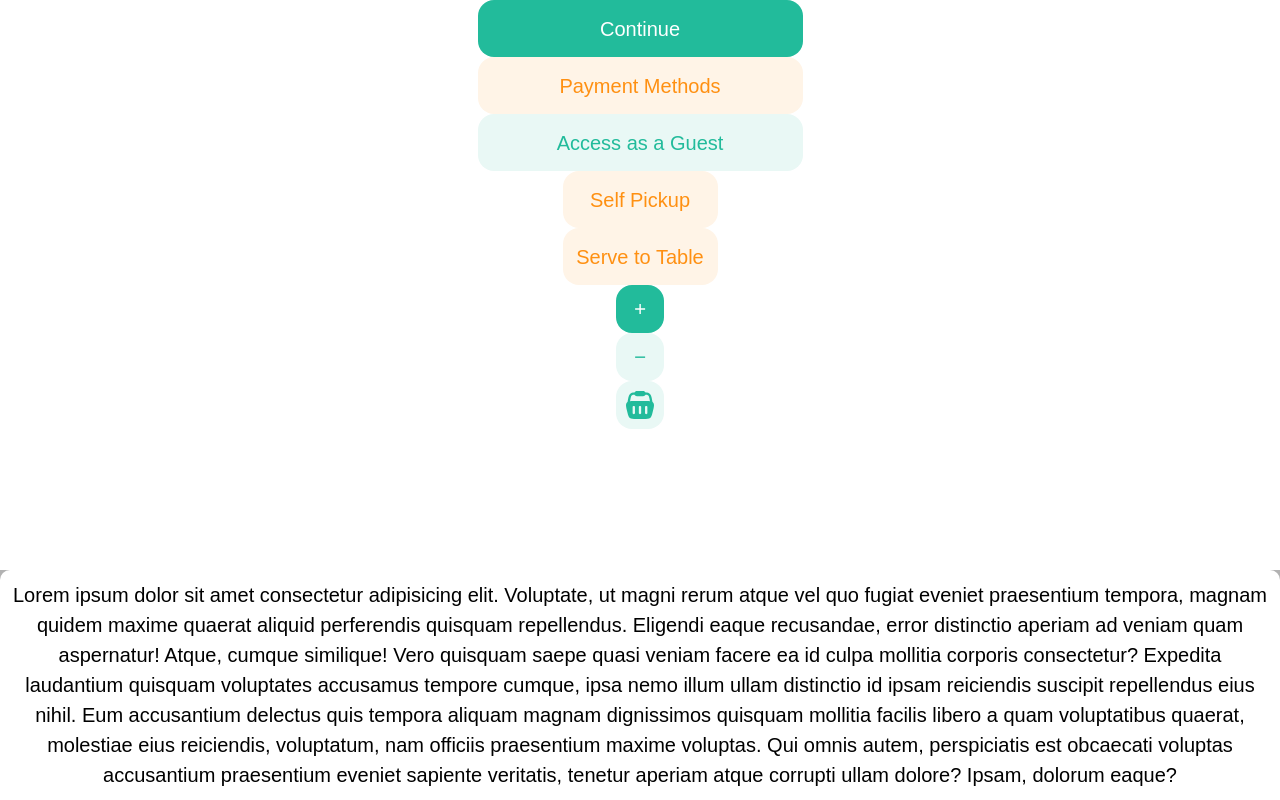
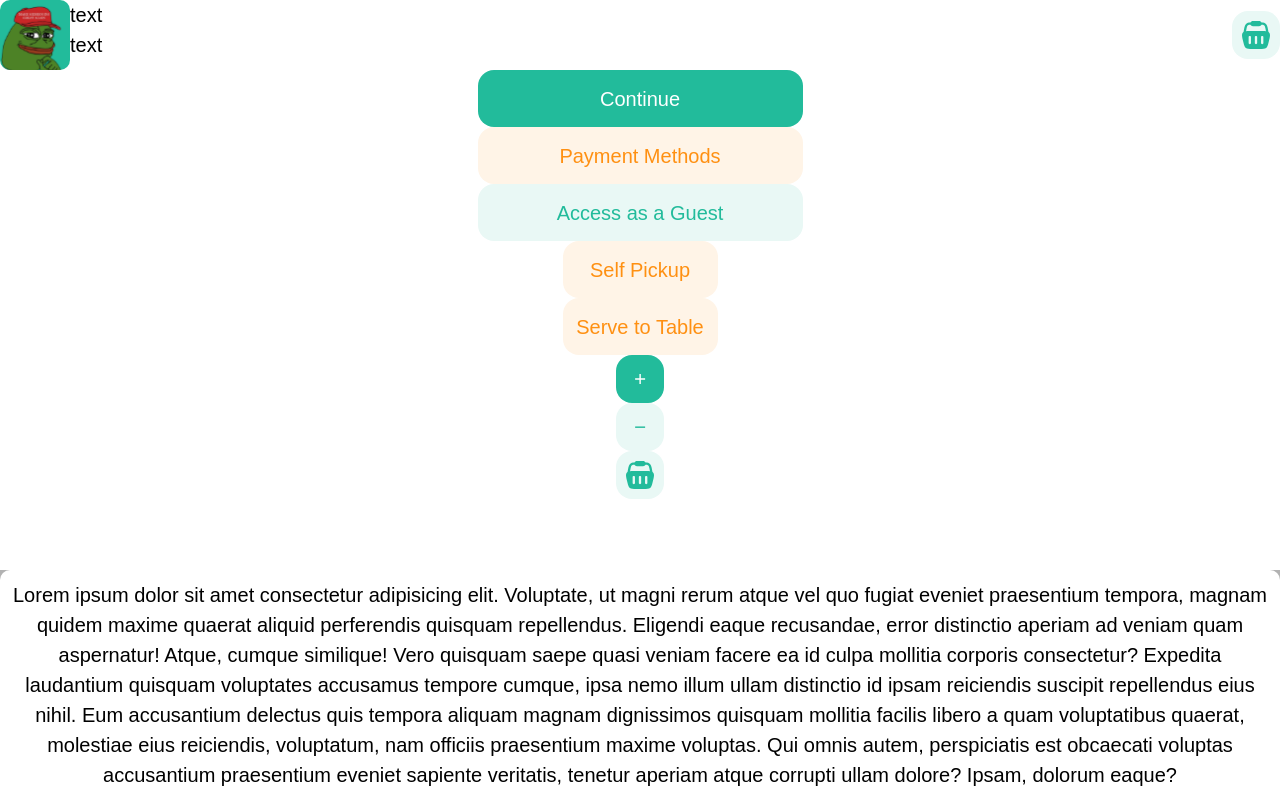
Before and after one commit to s3885000/mealmaster-QR-base, a React (Create React App) app in the folder app/frontend/: page / in a window 1280 px wide. Built offline with nearby package versions, Linux system fonts and the light colour scheme.

Commit message:
header
header

```diff
--- a/app/frontend/src/App.js
+++ b/app/frontend/src/App.js
@@ -8,6 +8,7 @@ import './App.css';
 const App = () => {
   return (
     <div className='App'>
+        <Header></Header>
         <Buttons context="continue"></Buttons>
         <Buttons context="payment"></Buttons>
         <Buttons context="guest"></Buttons>
--- /dev/null
+++ b/app/frontend/src/asset/images/index.js
@@ -0,0 +1 @@
+export { ReactComponent as ProfilePic } from './profilepic.svg';
--- a/app/frontend/src/components/header/Header.jsx
+++ b/app/frontend/src/components/header/Header.jsx
@@ -1,9 +1,24 @@
 import React from 'react'
 import './header.css'
+import {Buttons} from '../../components'
+import { ProfilePic} from '../../asset/images/index.js';
 
 const Header = () => {
   return (
-    <div>Header</div>
+    <div className='flex flex-row'>
+      <div className='flex basis-1/2 justify-start flex-row'>
+        <div className='w-14 h-14 bg-primary rounded-lg'>
+          <ProfilePic className='w-14 h-14'/>
+        </div>
+        <div className='flex flex-col'>
+          <p>text</p>
+          <p>text</p>
+        </div>
+      </div>
+      <div className='flex basis-1/2 justify-end'>
+        <Buttons context="cart"></Buttons>
+      </div>
+    </div>
   )
 }
 
```
